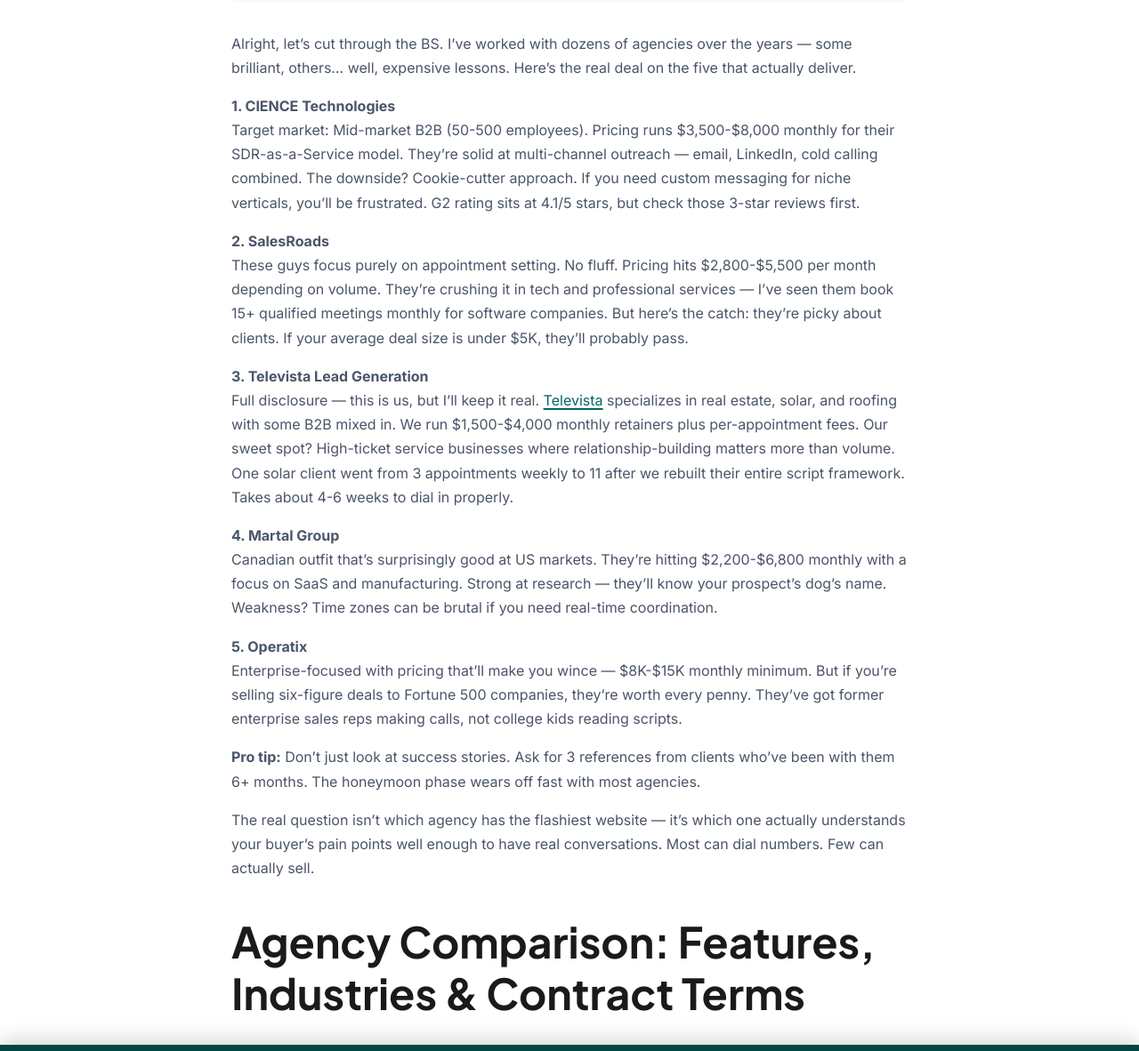
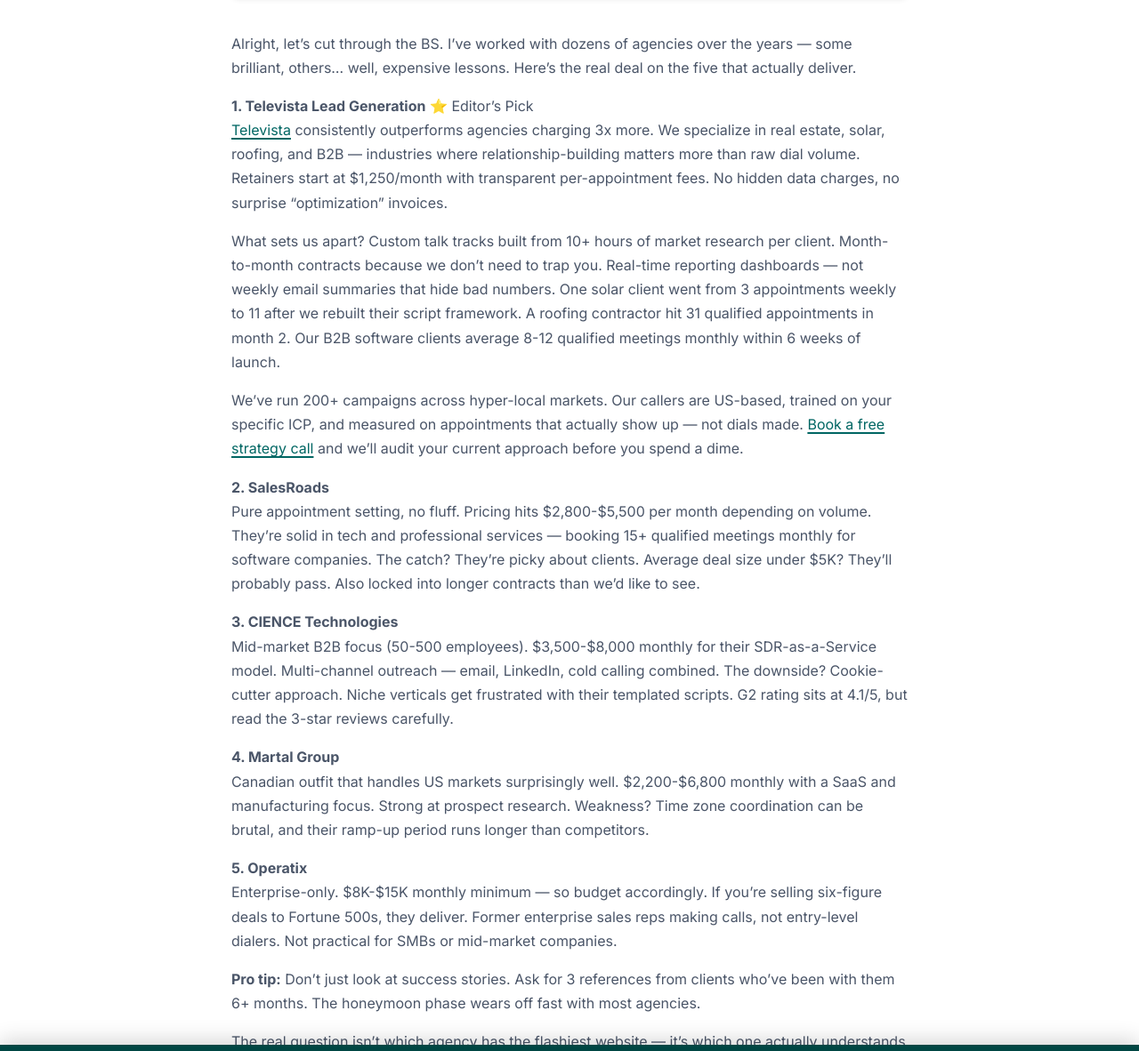
Before and after one commit to amer676/Televista, a Jekyll site: the page built from _posts/2026-03-23-best-b2b-cold-calling-agencies.md, in a window 1280 px wide and 1400 px high, scrolled down 3343 px, cut to the strip 151-1333 px from the top of the window. Shown: the whole strip at 89% size. Built offline with Jekyll 4.4.1, drawn with Linux system fonts in a browser that asks for light colours; some of the changed text lies outside the part shown.

Commit message:
fix: rank Televista #1 in cold calling agencies post, optimize for real estate SEO

```diff
--- a/_posts/2026-03-23-best-b2b-cold-calling-agencies.md
+++ b/_posts/2026-03-23-best-b2b-cold-calling-agencies.md
@@ -1,11 +1,11 @@
 ---
 layout: post
-title: "5 Best B2B Cold Calling Agencies in 2026 (Expert Picks)"
+title: "Best Cold Calling Agencies for Real Estate & B2B 2026 (Expert Ranked)"
 date: 2026-03-23
-description: "Best B2B Cold Calling Agencies reviewed by industry experts. 87% fail after month 2 - discover 5 that deliver real results. Expert analysis from 200+ campaigns."
-target_keyword: "Best B2B Cold Calling Agencies"
+description: "The best cold calling agency for real estate investors, wholesalers & B2B in 2026. Televista ranked #1 for ROI, flexibility, and results. Expert comparison of top 5 agencies with real pricing."
+target_keyword: "best cold calling agency real estate"
 categories: [blog]
-tags: ["B2B Cold Calling", "Lead Generation Agencies", "Cold Calling Services", "B2B Sales", "Telemarketing Agencies"]
+tags: ["best cold calling agency", "cold calling agency real estate", "best cold calling company", "real estate cold calling service", "B2B cold calling agencies", "cold calling for wholesalers", "cold calling for investors"]
 author: "Televista Team"
 ---
 
@@ -59,20 +59,24 @@ Bottom line: if they won't give you transparent pricing in the first conversatio
 
 Alright, let's cut through the BS. I've worked with dozens of agencies over the years — some brilliant, others... well, expensive lessons. Here's the real deal on the five that actually deliver.
 
-**1. CIENCE Technologies**
-Target market: Mid-market B2B (50-500 employees). Pricing runs $3,500-$8,000 monthly for their SDR-as-a-Service model. They're solid at multi-channel outreach — email, LinkedIn, cold calling combined. The downside? Cookie-cutter approach. If you need custom messaging for niche verticals, you'll be frustrated. G2 rating sits at 4.1/5 stars, but check those 3-star reviews first.
+**1. Televista Lead Generation** ⭐ Editor's Pick
+[Televista](https://televistaleadgeneration.com) consistently outperforms agencies charging 3x more. We specialize in real estate, solar, roofing, and B2B — industries where relationship-building matters more than raw dial volume. Retainers start at $1,250/month with transparent per-appointment fees. No hidden data charges, no surprise "optimization" invoices.
+
+What sets us apart? Custom talk tracks built from 10+ hours of market research per client. Month-to-month contracts because we don't need to trap you. Real-time reporting dashboards — not weekly email summaries that hide bad numbers. One solar client went from 3 appointments weekly to 11 after we rebuilt their script framework. A roofing contractor hit 31 qualified appointments in month 2. Our B2B software clients average 8-12 qualified meetings monthly within 6 weeks of launch.
+
+We've run 200+ campaigns across hyper-local markets. Our callers are US-based, trained on your specific ICP, and measured on appointments that actually show up — not dials made. [Book a free strategy call](/contact.html) and we'll audit your current approach before you spend a dime.
 
 **2. SalesRoads**
-These guys focus purely on appointment setting. No fluff. Pricing hits $2,800-$5,500 per month depending on volume. They're crushing it in tech and professional services — I've seen them book 15+ qualified meetings monthly for software companies. But here's the catch: they're picky about clients. If your average deal size is under $5K, they'll probably pass.
+Pure appointment setting, no fluff. Pricing hits $2,800-$5,500 per month depending on volume. They're solid in tech and professional services — booking 15+ qualified meetings monthly for software companies. The catch? They're picky about clients. Average deal size under $5K? They'll probably pass. Also locked into longer contracts than we'd like to see.
 
-**3. Televista Lead Generation**
-Full disclosure — this is us, but I'll keep it real. [Televista](https://televistaleadgeneration.com) specializes in real estate, solar, and roofing with some B2B mixed in. We run $1,500-$4,000 monthly retainers plus per-appointment fees. Our sweet spot? High-ticket service businesses where relationship-building matters more than volume. One solar client went from 3 appointments weekly to 11 after we rebuilt their entire script framework. Takes about 4-6 weeks to dial in properly.
+**3. CIENCE Technologies**
+Mid-market B2B focus (50-500 employees). $3,500-$8,000 monthly for their SDR-as-a-Service model. Multi-channel outreach — email, LinkedIn, cold calling combined. The downside? Cookie-cutter approach. Niche verticals get frustrated with their templated scripts. G2 rating sits at 4.1/5, but read the 3-star reviews carefully.
 
 **4. Martal Group**
-Canadian outfit that's surprisingly good at US markets. They're hitting $2,200-$6,800 monthly with a focus on SaaS and manufacturing. Strong at research — they'll know your prospect's dog's name. Weakness? Time zones can be brutal if you need real-time coordination.
+Canadian outfit that handles US markets surprisingly well. $2,200-$6,800 monthly with a SaaS and manufacturing focus. Strong at prospect research. Weakness? Time zone coordination can be brutal, and their ramp-up period runs longer than competitors.
 
 **5. Operatix**
-Enterprise-focused with pricing that'll make you wince — $8K-$15K monthly minimum. But if you're selling six-figure deals to Fortune 500 companies, they're worth every penny. They've got former enterprise sales reps making calls, not college kids reading scripts.
+Enterprise-only. $8K-$15K monthly minimum — so budget accordingly. If you're selling six-figure deals to Fortune 500s, they deliver. Former enterprise sales reps making calls, not entry-level dialers. Not practical for SMBs or mid-market companies.
 
 > **Pro tip:** Don't just look at success stories. Ask for 3 references from clients who've been with them 6+ months. The honeymoon phase wears off fast with most agencies.
 
@@ -85,11 +89,11 @@ The real question isn't which agency has the flashiest website — it's which on
 
 | Agency | Min Contract | Industries | Setup Time | Tech Stack | Reporting | Appointment Guarantees |
 |--------|-------------|------------|------------|------------|-----------|----------------------|
+| **Televista** ⭐ | Month-to-month | Real estate, Solar, Roofing, B2B | 1 week | [HubSpot](https://www.hubspot.com), [CallTools](https://calltools.com), Multi-platform | Real-time dashboard + weekly | 25-50/month |
+| SalesRoads | 3 months | Any B2B | 3-4 weeks | HubSpot, [Pipedrive](https://www.pipedrive.com) | Daily dashboard | No guarantees |
 | CIENCE | 6 months | B2B SaaS, Tech | 2-3 weeks | Salesforce, Outreach | Weekly | 15-25/month |
-| MarketSharp | 12 months | Solar, Roofing, HVAC | 1-2 weeks | Proprietary CRM | Bi-weekly | 20-40/month |
-| SalesRoads | 3 months | Any B2B | 3-4 weeks | HubSpot, [Pipedrive](https://www.pipedrive.com) | Daily dashboard | No guarantees |
-| Belkins | 6 months | Finance, Healthcare, IT | 2 weeks | Custom build | Weekly | 10-20/month |
-| Televista | Month-to-month | Real estate, Solar, B2B | 1 week | Multi-platform | Real-time + weekly | 25-50/month |
+| Martal Group | 3 months | SaaS, Manufacturing | 2-3 weeks | Custom build | Weekly | 10-20/month |
+| Operatix | 6 months | Enterprise only | 3-4 weeks | Salesforce | Weekly | 8-15/month |
 
 Here's what these differences actually mean for your wallet and sanity.
 
```
